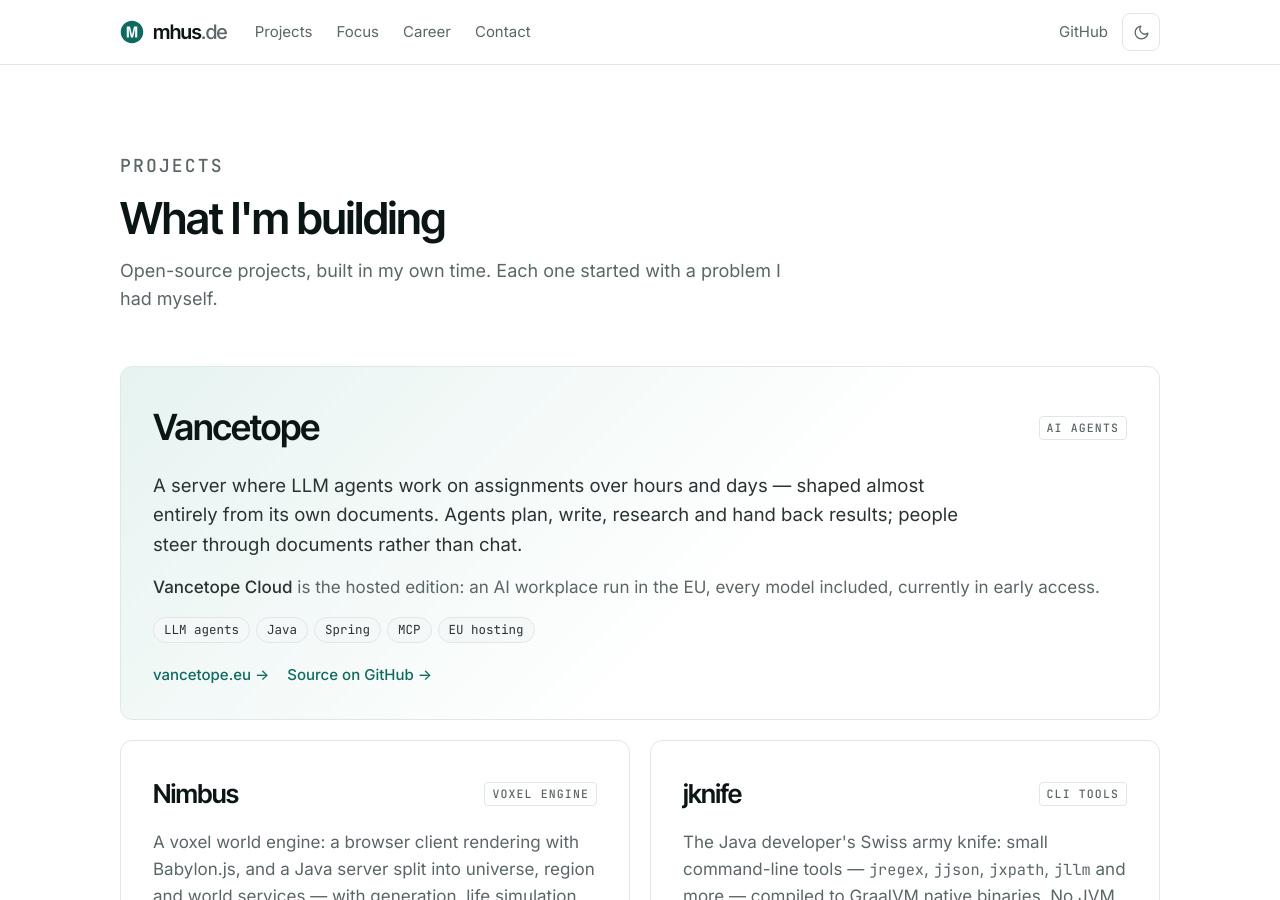
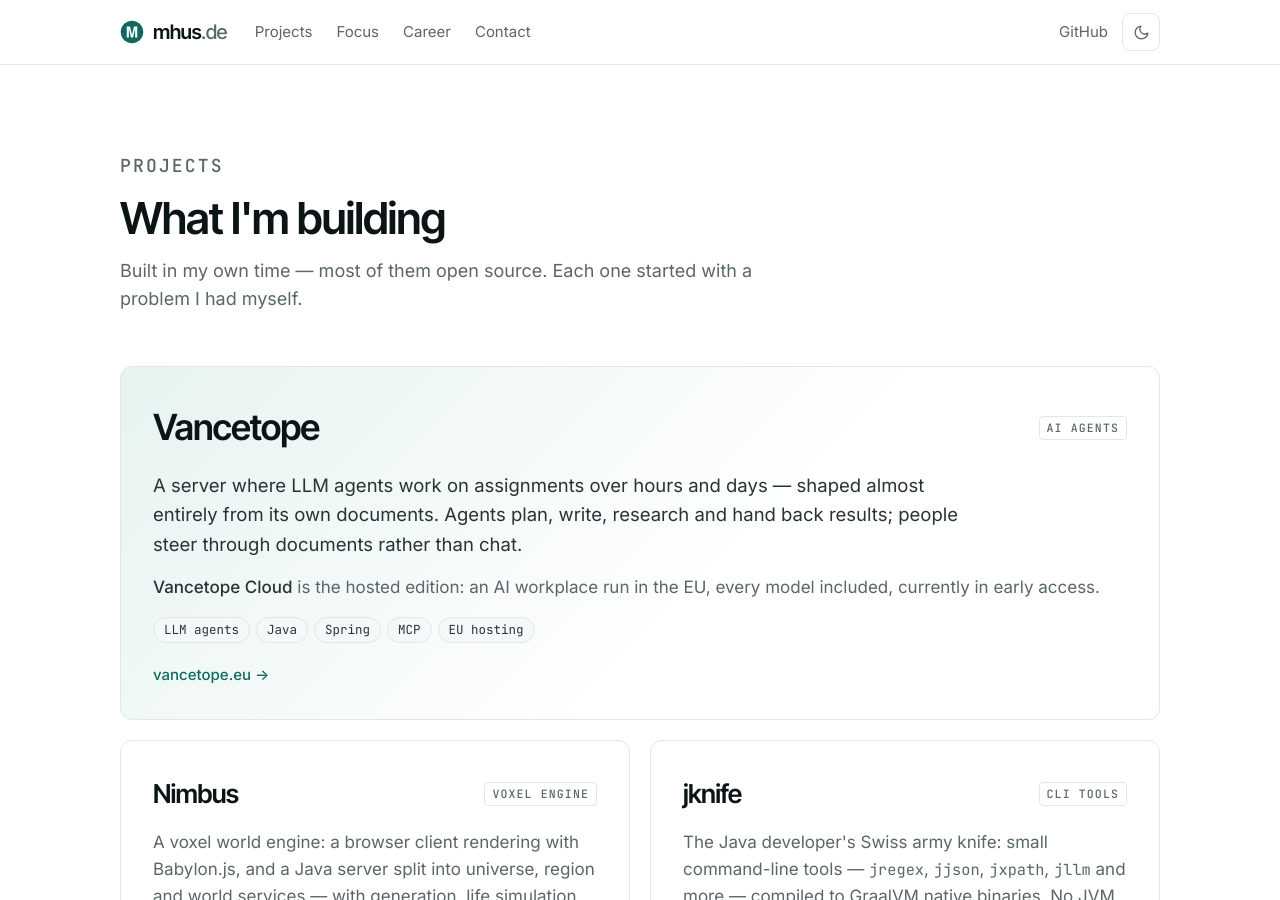
Before and after one commit to mhus/mhus.de, a Jekyll site: the page built from docs/index.html, in a window 1280 px wide and 900 px high, scrolled down 825 px. Built offline with Jekyll 4.4.1, drawn with Linux system fonts in a browser that asks for light colours.

Commit message:
Remove Vancetope repo link (not open source yet)
Co-Authored-By: Claude Opus 5.5 <noreply@anthropic.com>

```diff
--- a/docs/index.html
+++ b/docs/index.html
@@ -37,7 +37,7 @@ mike hummel — architect · ai engineer
     <div class="sec-head">
       <p class="eyebrow">Projects</p>
       <h2>What I'm building</h2>
-      <p>Open-source projects, built in my own time. Each one started with a problem I had myself.</p>
+      <p>Built in my own time — most of them open source. Each one started with a problem I had myself.</p>
     </div>
 
     <div class="projects">
@@ -52,7 +52,6 @@ mike hummel — architect · ai engineer
         <div class="tags"><span>LLM agents</span><span>Java</span><span>Spring</span><span>MCP</span><span>EU hosting</span></div>
         <div class="card-links">
           <a href="https://www.vancetope.eu">vancetope.eu →</a>
-          <a href="https://github.com/mhus/vance">Source on GitHub →</a>
         </div>
       </article>
 
```
Also changed, not shown: other parts of docs/index.html (+1 -1 lines).
